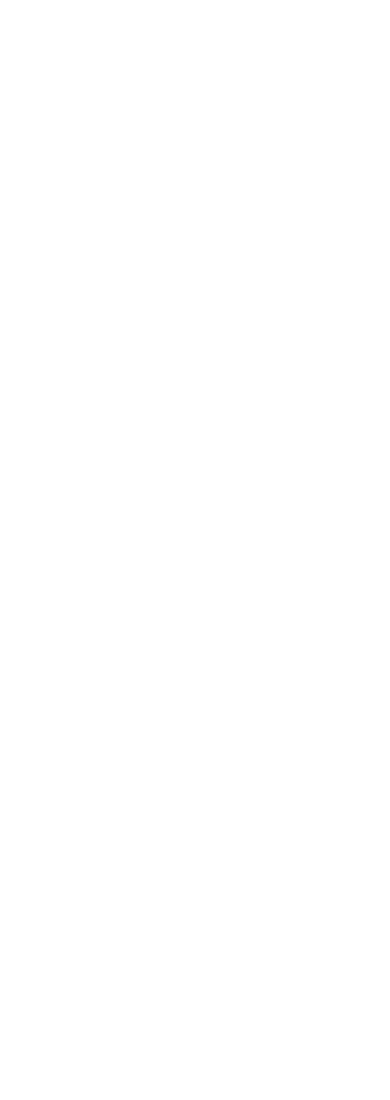
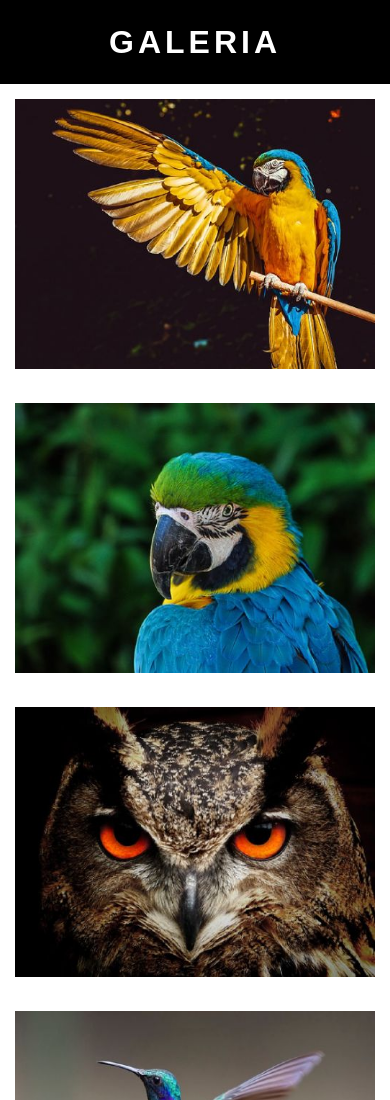
Before and after one commit to mczekajski/css-gallery, a plain HTML site: page index.html in a window 390 px wide. Shown: the top 1100 px of the page. Before the commit the page ends 844 px from the top, so only its background shows below. Drawn offline with Linux system fonts and the light colour scheme.

Commit message:
Images added, responsivity added

```diff
--- /dev/null
+++ b/css/style.css
@@ -0,0 +1,64 @@
+* {
+    margin: 0;
+    padding: 0;
+    box-sizing: border-box;
+}
+body {
+    display: flex;
+    flex-direction: column;
+    min-height: 100vh;
+}
+h1 {
+    flex-basis: 10vh;
+    text-align: center;
+    line-height: 10vh;
+    background-color: #000;
+    color: white;
+    font-family: sans-serif;
+    letter-spacing: 4px;
+}
+section {
+    display: flex;
+    flex-grow: 1;
+    flex-wrap: wrap;
+    justify-content: space-around;
+    align-content: space-around;
+}
+section>div {
+    flex-basis: 21%;
+}
+section div img {
+    width: 100%;
+    transition: 0.3s;
+}
+section div img:hover {
+    transform: scale(1.05);
+}
+
+@media (max-width: 1280px) {
+    section>div {
+        flex-basis: 50%;
+        padding: 50px;
+    }
+}
+
+@media (max-width: 1024px) {
+    section>div {
+        flex-basis: 50%;
+        padding: 30px;
+    }
+}
+
+@media (max-width: 640px) {
+    section>div {
+        flex-basis: 50%;
+        padding: 15px;
+    }
+}
+
+@media (max-width: 640px) {
+    section>div {
+        flex-basis: 100%;
+        padding: 15px;
+    }
+}
--- a/index.html
+++ b/index.html
@@ -4,8 +4,20 @@
     <meta charset="UTF-8">
     <meta name="viewport" content="width=device-width, initial-scale=1.0">
     <title>Document</title>
+    <link href="css/style.css" rel="stylesheet">
 </head>
 <body>
+    <h1>GALERIA</h1>
+    <section>
+        <div><img src="imgs/img1.jpg" alt=""></div>
+        <div><img src="imgs/img2.jpg" alt=""></div>
+        <div><img src="imgs/img3.jpg" alt=""></div>
+        <div><img src="imgs/img4.jpg" alt=""></div>
+        <div><img src="imgs/img4.jpg" alt=""></div>
+        <div><img src="imgs/img3.jpg" alt=""></div>
+        <div><img src="imgs/img2.jpg" alt=""></div>
+        <div><img src="imgs/img1.jpg" alt=""></div>
 
-</body>
+    </section>
+    </body>
 </html>
```
Also changed, not shown: imgs/img1.jpg (added), imgs/img2.jpg (added), imgs/img3.jpg (added), imgs/img4.jpg (added).
